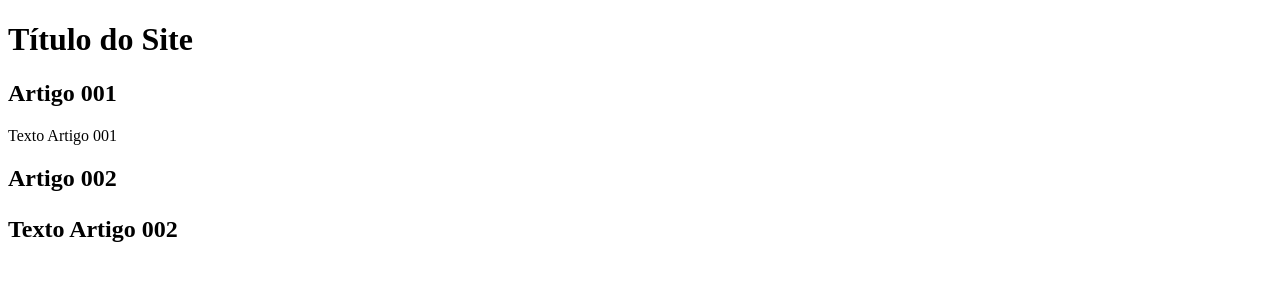
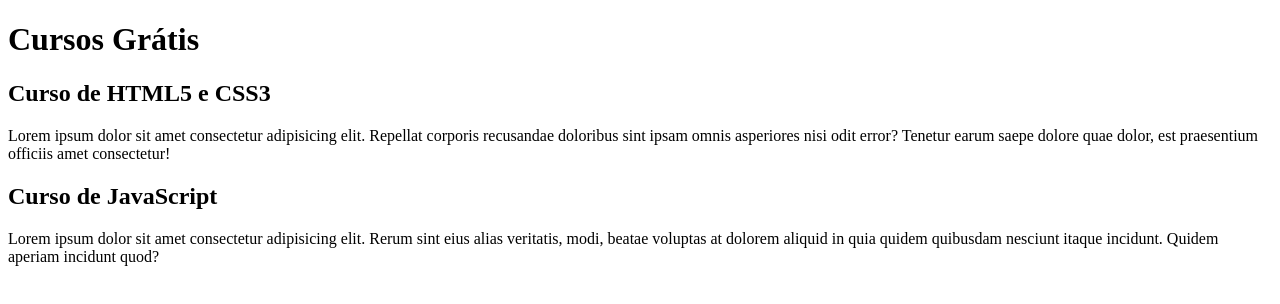
Before and after one commit to victorcarva1ho/Projeto-Site, a plain HTML site: page index.html in a window 1280 px wide. Drawn offline with Linux system fonts and the light colour scheme.

Commit message:
Comecei a escrever o conteúdo

```diff
--- a/index.html
+++ b/index.html
@@ -9,16 +9,15 @@
 <body>
     <main>
         <header>
-            <h1>Título do Site</h1>
+            <h1>Cursos Grátis</h1>
         </header>
         <article>
-            <h2>Artigo 001</h2>
-            <p>Texto Artigo 001</p>
+            <h2>Curso de HTML5 e CSS3</h2>
+            <p>Lorem ipsum dolor sit amet consectetur adipisicing elit. Repellat corporis recusandae doloribus sint ipsam omnis asperiores nisi odit error? Tenetur earum saepe dolore quae dolor, est praesentium officiis amet consectetur!</p>
         </article>
         <article>
-            <h2>Artigo 002
-                <p>Texto Artigo 002</p>
-            </h2>
+            <h2>Curso de JavaScript</h2>
+            <p>Lorem ipsum dolor sit amet consectetur adipisicing elit. Rerum sint eius alias veritatis, modi, beatae voluptas at dolorem aliquid in quia quidem quibusdam nesciunt itaque incidunt. Quidem aperiam incidunt quod?</p>
         </article>
     </main>
 
```
